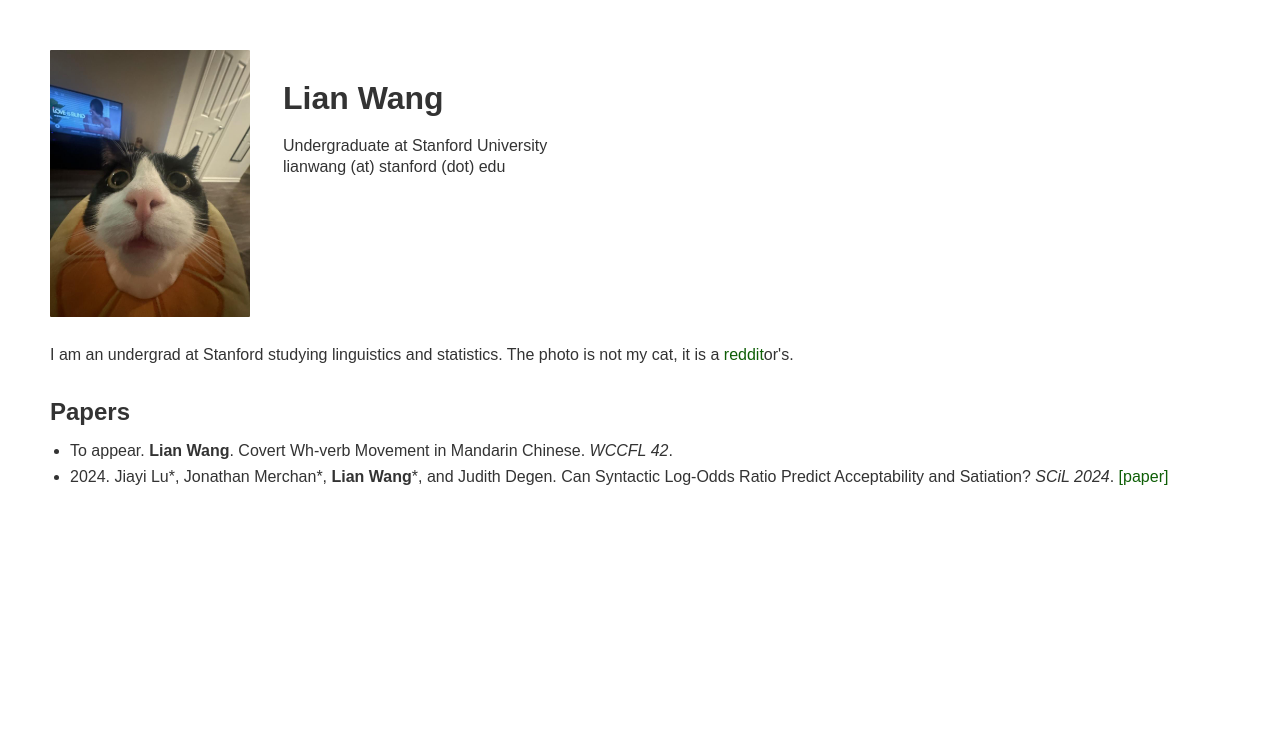
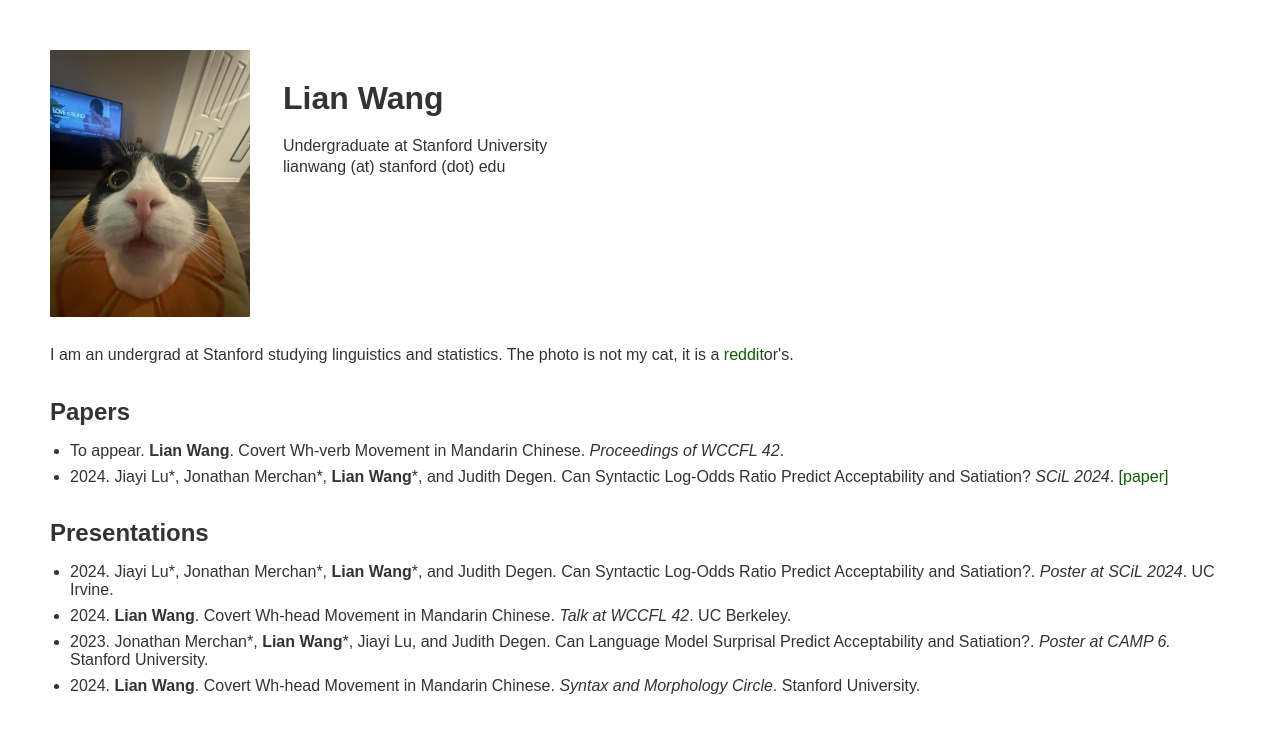
Before and after one commit to liankwang/liankwang.github.io, a Jekyll site: the page built from index.html, in a window 1280 px wide. Shown: the top 733 px of the page. Built offline with Jekyll 4.4.1, drawn with Linux system fonts in a browser that asks for light colours.

Commit message:
Added presentations section

```diff
--- a/assets/css/default.css
+++ b/assets/css/default.css
@@ -64,7 +64,7 @@ p {
     width: 100%; /* Full width for each section */
     /* padding: 10px; */
     margin-top: 15px; /* Adds space below each section */
-    margin-bottom: 15px;
+    margin-bottom: 25px;
     box-sizing: border-box;
     display: flex;
     flex-direction: column;
--- a/index.html
+++ b/index.html
@@ -25,14 +25,16 @@ title: "Lian Wang"
 <div class="section" id="papers">
   <h2>Papers</h2>
   <ul>
-      <li> To appear. <b>Lian Wang</b>. Covert Wh-verb Movement in Mandarin Chinese. <em>WCCFL 42</em>. </li>
+      <li> To appear. <b>Lian Wang</b>. Covert Wh-verb Movement in Mandarin Chinese. <em>Proceedings of WCCFL 42</em>. </li>
       <li> 2024. Jiayi Lu*, Jonathan Merchan*, <b>Lian Wang</b>*, and Judith Degen. Can Syntactic Log-Odds Ratio Predict Acceptability and Satiation? <em>SCiL 2024</em>. <a href="https://aclanthology.org/2024.scil-1.2/"> [paper] </a></li>
   </ul>
 </div>
-<!-- <div class="section" id="talks">
-  <h2>Talks</h2>
+<div class="section" id="talks">
+  <h2>Presentations</h2>
   <ul>
-      <li> 2024. Jiayi Lu*, Jonathan Merchan*, <b>Lian Wang</b>*. How to feed cat. <em>WCCFL 42</em>. </li>
-      <li> 2024. <b>Lian Wang</b>. How to feed cat. <em>WCCFL 42</em>. </li>
+      <li> 2024. Jiayi Lu*, Jonathan Merchan*, <b>Lian Wang</b>*, and Judith Degen. Can Syntactic Log-Odds Ratio Predict Acceptability and Satiation?. <em>Poster at SCiL 2024</em>. UC Irvine. </li>
+      <li> 2024. <b>Lian Wang</b>. Covert Wh-head Movement in Mandarin Chinese. <em>Talk at WCCFL 42</em>. UC Berkeley. </li>
+      <li> 2023. Jonathan Merchan*, <b>Lian Wang</b>*, Jiayi Lu, and Judith Degen. Can Language Model Surprisal Predict Acceptability and Satiation?. <em>Poster at CAMP 6.</em> Stanford University.</li>
+      <li> 2024. <b>Lian Wang</b>. Covert Wh-head Movement in Mandarin Chinese. <em>Syntax and Morphology Circle</em>. Stanford University. </li>
   </ul>
-</div> -->
+</div>
```
Also changed, not shown: 2 other files.
